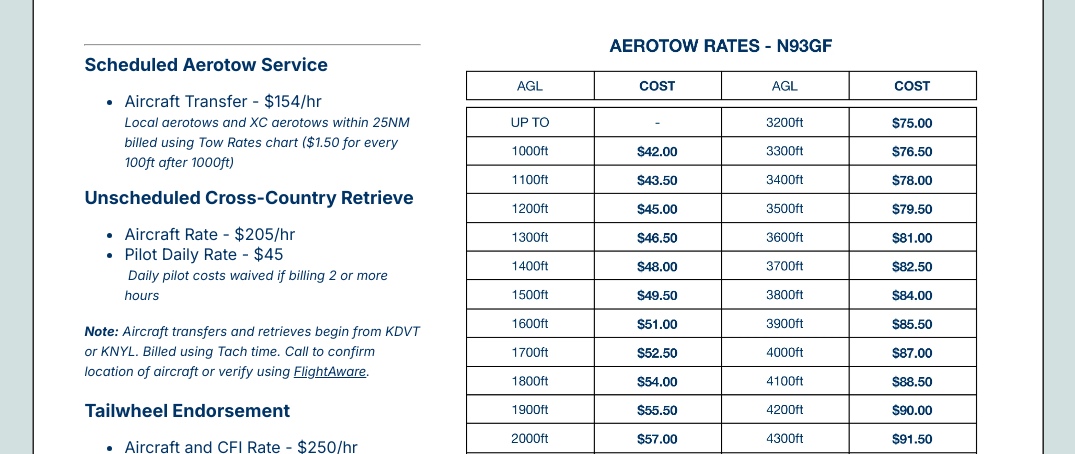
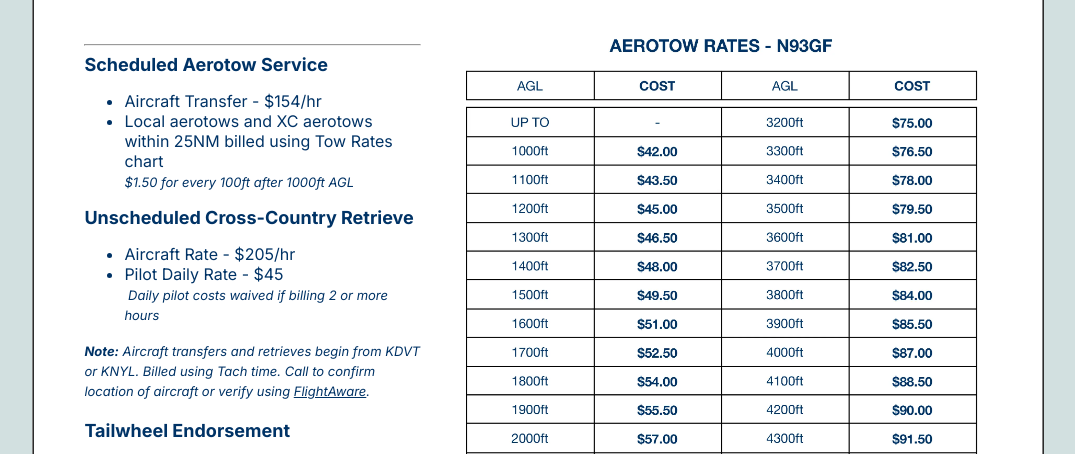
Before and after one commit to lcsranieri/arizona-aerotow, a plain HTML site: page rates.html in a window 1280 px wide. Shown: the part 304-758 px from the top of the page, without its empty margins (102-1177 px from the left). Drawn offline with Linux system fonts and the light colour scheme.

Commit message:
Update rates.html

```diff
--- a/rates.html
+++ b/rates.html
@@ -147,7 +147,8 @@
 															<font size="4"><b>Scheduled Aerotow Service</b></font>
 															<ul>
 																<li>Aircraft Transfer - $154/hr</li>
-																<font size="2"><i>Local aerotows and XC aerotows within 25NM billed using Tow Rates chart ($1.50 for every 100ft after 1000ft)</i></font>
+																<li>Local aerotows and XC aerotows within 25NM billed using Tow Rates chart</li>
+																<font size="2"><i>$1.50 for every 100ft after 1000ft AGL</i></font>
 															</ul>
 															<font size="4"><b>Unscheduled Cross-Country Retrieve</b></font>
 															<ul>
```
